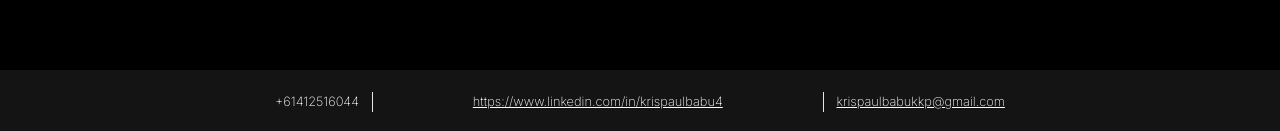
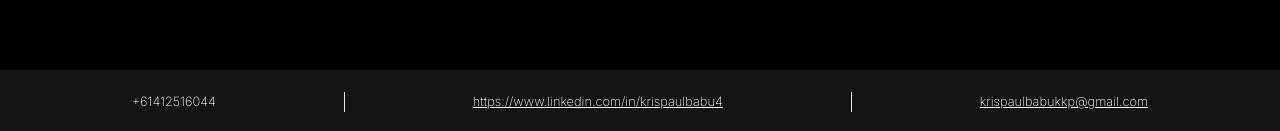
Before and after one commit to krispaulbabu/portfolio, a Next.js app: page / in a window 1280 px wide. Shown: the part 2330-2461 px from the top of the page. Built offline with nearby package versions, Linux system fonts and the light colour scheme.

Commit message:
fixed sizing issues with projects section

```diff
--- a/src/app/globals.css
+++ b/src/app/globals.css
@@ -13,6 +13,10 @@ body {
 }
 
 /* Home page css stuff */
+.everything{
+  display: flex;
+  flex-direction: column;
+}
 .hpBody{
   display: flex;
   height:100vh;
@@ -30,7 +34,7 @@ body {
 
 ul{
   display: grid;
-  font-size:1.2vh;
+  font-size: 1.2vw;
   grid-template-columns: .2fr .2fr .2fr .2fr;
   gap:15vw;
   padding-top: 20px;
@@ -72,27 +76,27 @@ li:hover{
   justify-content: center;
   padding-top: 15vh;
   padding-bottom: 15vh;
-  padding-left: 2vw;
-  padding-right: 2vw;
+  padding-left: 10vw;
+  padding-right: 10vw;
 }
 
 
 .project{
   background-color: rgba(32, 31, 31, 0.469);
-  height:26vh;
-  width:15vw;
+  height:20vh;
+  width:12vw;
   border-radius: 20%;
   position: relative;
 }
 
 .projectImage{
-  height:26vh;
-  width:15vw;
+  height:20vh;
+  width:12vw;
 }
 
 .project:hover .overlay{
-  height:26vh;
-  width:15vw;
+  height:20vh;
+  width:12vw;
   border-radius: 20%;
   background-color: rgba(32, 31, 31, 0.469);
   transition: .5s;
@@ -104,8 +108,8 @@ li:hover{
 }
 
 .overlay{
-  height:26vh;
-  width:15vw;
+  height:20vh;
+  width:12vw;
   border-radius: 20%;
   background-color: rgba(30, 37, 38, 0.856);
   transition: .5s;
@@ -117,24 +121,21 @@ li:hover{
 }
 
 .project:hover .text {
-  margin-left: .5vw;
+  margin-right:1vw;
   font-weight: 500;
-  font-size: 1.2vw;
+  font-size: 1.8vh;
+  width:12vw;
   visibility: visible;
   color:white;
   position: absolute;
-  width:200px;
-  height: 100px;
   transition: 0.5s;
   transform: translate(8%,0%);
 }
 
 .text {
-  margin-left: .5vw;
+  width:12vw;
   margin-top: 2vh;
   font-size: 1.2vw;
-  width:200px;
-  height: 100px;
   position: absolute;
   color: black;
   position: absolute;
@@ -144,25 +145,10 @@ li:hover{
   transition: 0.5s;
 }
 
-.project:hover .desc {
-  margin-top: 1.5vh;
-  margin-left: .5vw;
-  font-size: 1.2vw;
-  font-weight: 200;
-  visibility: visible;
-  color:white;
-  position: absolute;
-  width:200px;
-  height: 100px;
-  transition: 0.5s;
-  transform: translate(8%,40%);
-}
-
 .desc {
-  margin-top: 1.5vh;
-  margin-left: .5vw;
-  width:200px;
-  height: 100px;
+  margin-top: 3vh;
+  width:12vw;
+  font-size: 1vw;
   position: absolute;
   color: black;
   position: absolute;
@@ -172,8 +158,19 @@ li:hover{
   transition: 0.5s;
 }
 
+.project:hover .desc {
+  width:12vw;
+  margin-top: 3vh;
+  font-size: 1vw;
+  font-weight: 200;
+  visibility: visible;
+  color:white;
+  position: absolute;
+  transition: 0.5s;
+  transform: translate(8%,40%);
+}
+
 .contact{
-
   display: flex;
   height:8vh;
   font-size: 1vw;
@@ -182,7 +179,6 @@ li:hover{
   flex-direction: row;
   justify-content: center;
   align-items: center;
-  gap:1vw;
   font-weight: 200;
   background-color: rgba(128, 128, 128, 0.156);
 }
--- a/src/app/page.tsx
+++ b/src/app/page.tsx
@@ -1,7 +1,8 @@
 export default function Home() {
   return (
     <>
-      <div className="hpBody" id="home">
+    <div className="everything">
+    <div className="hpBody" id="home">
         <ul>
           <li>
             <a href="#home">HOME</a>
@@ -79,8 +80,10 @@ export default function Home() {
             style={{
               borderRightWidth: "1px",
               borderLeftWidth: "1px",
-              paddingLeft: "100px",
-              paddingRight: "100px",
+              paddingLeft: "10vw",
+              paddingRight: "10vw",
+              marginLeft: "10vw",
+              marginRight: "10vw",
               textDecoration: "underline",
             }}
           >
@@ -93,6 +96,7 @@ export default function Home() {
           </p>
         </a>
       </div>
+    </div>
     </>
   );
 }
```
